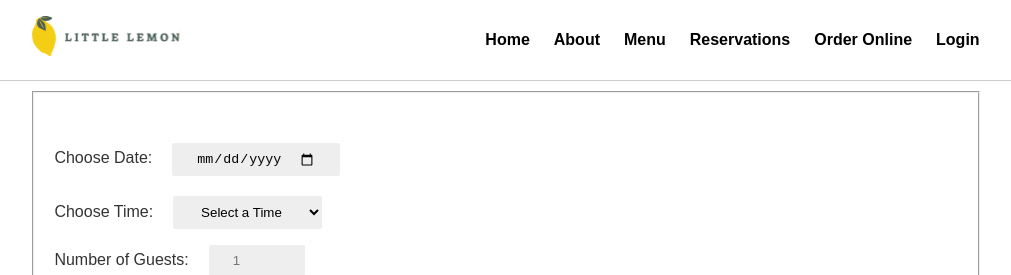
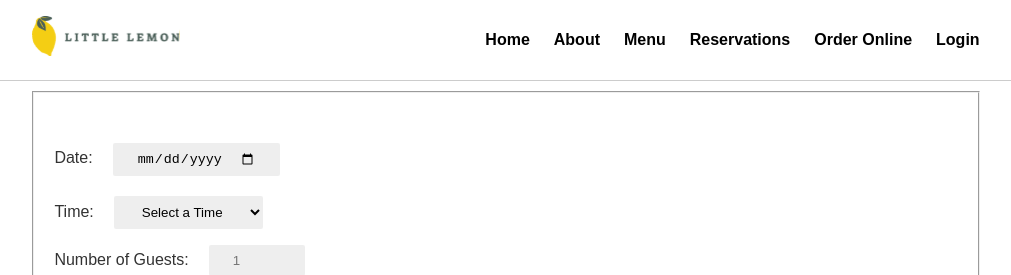
Before and after one commit to SimonHu1/Capstone-Project, a React (Create React App) app: page /booking in a window 1280 px wide. Shown: the top 275 px of the page, without its empty margins (134-1145 px from the left). Built offline with nearby package versions, Linux system fonts and the light colour scheme.

Commit message:
fixed issue with time slots not showing up

```diff
--- a/src/components/Bookingform.js
+++ b/src/components/Bookingform.js
@@ -1,5 +1,4 @@
-import React from "react";
-import { useState } from "react";
+import React, { useState } from "react";
 
 const Bookingform = (props) => {
   const [occasion, setOccasion] = useState("");
@@ -17,13 +16,17 @@ const handleChange = (date) => {
     props.dispatch({ type: "UPDATE", date: new Date(date) });
   };
 
+  const availableTimes = Array.isArray(props.availableTimes)
+    ? props.availableTimes
+    : props.availableTimes?.availableTimes || [];
+
   return (
     <header>
       <section>
         <form onSubmit={handleSubmit}>
           <fieldset className="formField">
             <div>
-              <label htmlFor="book-date">Choose Date:</label>
+              <label htmlFor="book-date">Date:</label>
               <input
                 id="book-date"
                 value={date}
@@ -32,8 +35,9 @@ const handleChange = (date) => {
                 required
               />
             </div>
+
             <div>
-              <label htmlFor="book-time">Choose Time:</label>
+              <label htmlFor="book-time">Time:</label>
               <select
                 id="book-time"
                 value={time}
@@ -41,13 +45,14 @@ const handleChange = (date) => {
                 required
               >
                 <option value="">Select a Time</option>
-                {props.availableTimes.availableTimes.map((availableTime) => (
+                {availableTimes.map((availableTime) => (
                   <option key={availableTime} value={availableTime}>
                     {availableTime}
                   </option>
                 ))}
               </select>
             </div>
+
             <div>
               <label htmlFor="book-guests">Number of Guests:</label>
               <input
@@ -61,6 +66,7 @@ const handleChange = (date) => {
                 required
               />
             </div>
+
             <div>
               <label htmlFor="book-occasion">Occasion:</label>
               <select
@@ -74,6 +80,7 @@ const handleChange = (date) => {
                 <option value="Anniversary">Anniversary</option>
               </select>
             </div>
+
             <div className="btnReceive">
               <input
                 aria-label="On Click"
--- a/src/components/Main.js
+++ b/src/components/Main.js
@@ -1,62 +1,56 @@
-import React, { useReducer, useEffect } from "react";
-import { Navigate, Route, Routes, useNavigate } from "react-router-dom";
-import Bookingpage from "../pages/Bookingpage";
-import Completedform from "././Completedform";
+import React, { useReducer } from "react";
+import { Routes, Route, useNavigate } from "react-router-dom";
 import Header from "./Header";
+import Bookingpage from '../pages/Bookingpage';
+import Completedform from "./Completedform";
 
+const fetchAPI = (date) => {
+  return ["17:00", "17:30", "18:00", "18:30", "19:00", "19:30"];
+};
 
-const Main = () => {
-    const seededRandom = function (seed) {
-        var m = 2**35 - 31;
-        var a = 185852;
-        var s = seed % m;
-        return function () {
-            return (s = s * a % m) / m;
-        };
-    }
-
-    const fetchAPI = function(date) {
-        let result = [];
-        let random = seededRandom(date.getDate());
-
-        for(let i = 17; i <= 23; i++) {
-            if(random() < 0.5) {
-                result.push(i + ':00');
-            }
-            if(random() < 0.5) {
-                result.push(i + ':30');
-            }
-        }
-        return result;
-    };
-    const submitAPI = function(formData) {
+const submitAPI = (formData) => {
   return true;
 };
 
-    const initialState = {availableTimes:  fetchAPI(new Date())}
-    const [state, dispatch] = useReducer(updateTimes, initialState);
-
-    function updateTimes(state, date) {
-        return {availableTimes: fetchAPI(new Date(date))}
-    }
-    const navigate = useNavigate();
-    function submitForm (formData) {
-        if (submitAPI(formData)) {
-            navigate("/confirmed")
+function updateTimes(state, action) {
+  switch (action.type) {
+    case "UPDATE":
+      return { availableTimes: fetchAPI(new Date(action.date)) };
+    default:
+      return state;
   }
 }
 
-    return(
+const Main = () => {
+  const initialState = { availableTimes: fetchAPI(new Date()) };
+  const [state, dispatch] = useReducer(updateTimes, initialState);
+
+  const navigate = useNavigate();
+
+  const submitForm = (formData) => {
+    if (submitAPI(formData)) {
+      navigate("/confirmed");
+    }
+  };
+
+  return (
     <main className="main">
       <Routes>
         <Route path="/" element={<Header />} />
-                <Route path="/booking" element={<Bookingpage availableTimes={state} dispatch={dispatch} submitForm={submitForm}/>} />
-                <Route path="/confirmed" element={<Completedform/> } />
+        <Route
+          path="/booking"
+          element={
+            <Bookingpage
+              availableTimes={state}
+              dispatch={dispatch}
+              submitForm={submitForm}
+            />
+          }
+        />
+        <Route path="/confirmed" element={<Completedform />} />
       </Routes>
     </main>
-
-
-    )
-}
+  );
+};
 
 export default Main;
--- a/src/pages/Bookingpage.js
+++ b/src/pages/Bookingpage.js
@@ -3,11 +3,8 @@ import Bookingform from '../components/Bookingform';
 import { useState } from "react";
 
 const Booking = (props) => {
-
-
-
+console.log("availableTimes prop:", props.availableTimes);
     return (
-
         <Bookingform availableTimes={props.availableTimes} dispatch={props.dispatch} submitForm={props.submitForm}/>
     )
 }
```
Lines whose indentation alone changed are shown as unchanged.
